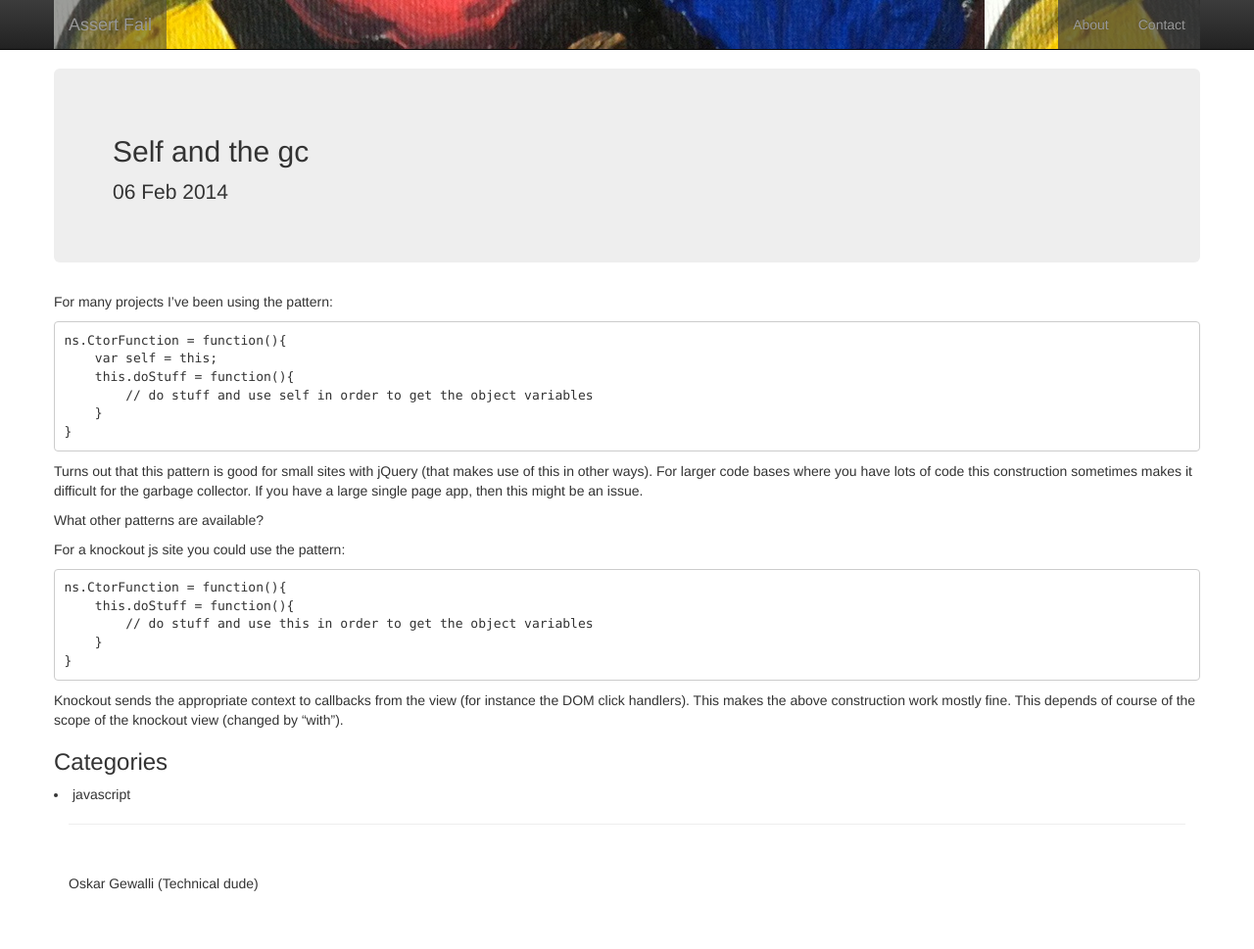
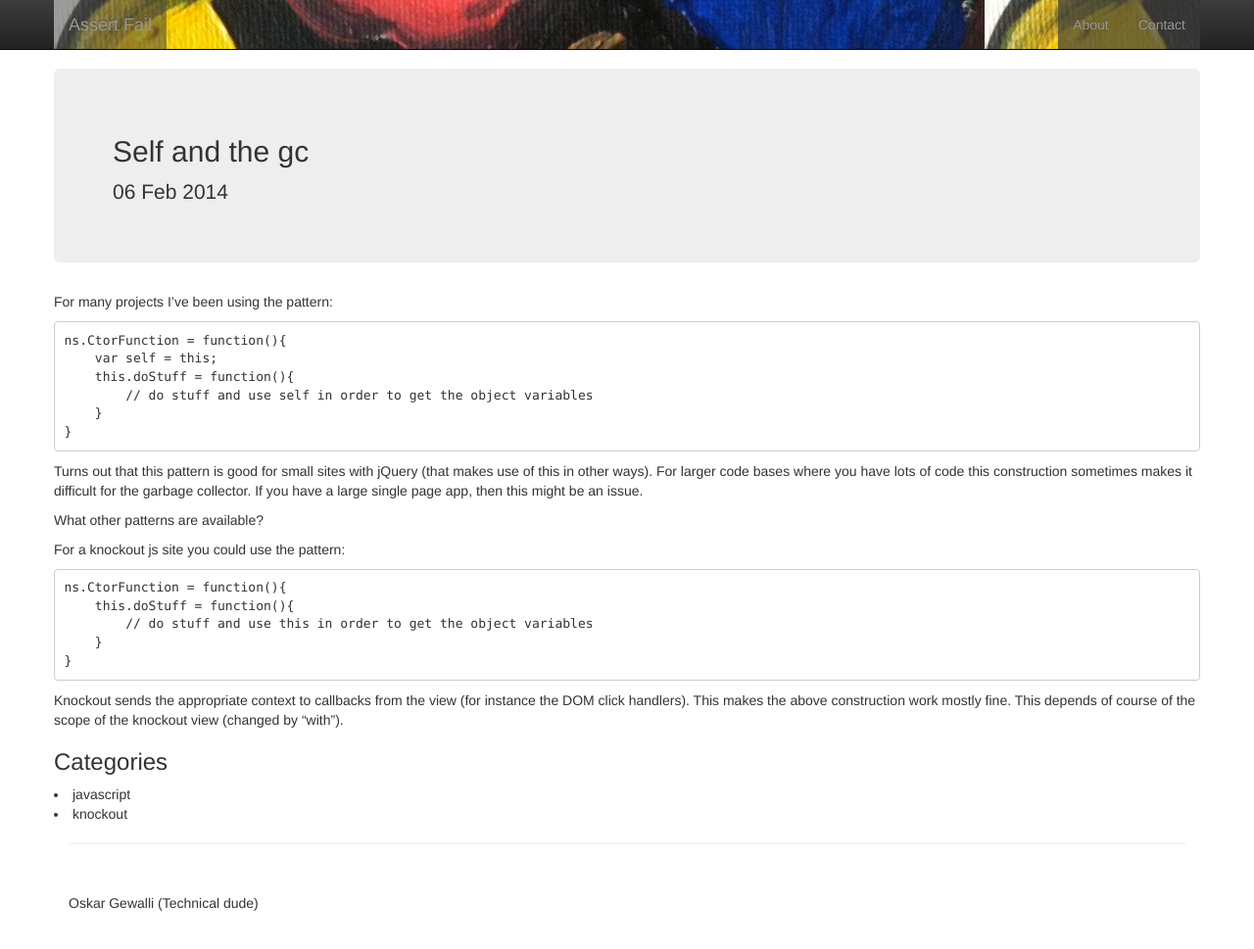
Before and after one commit to wallymathieu/assertfail, a Jekyll site: the page built from _posts/2014-02-06-self-and-the-gc.markdown, in a window 1280 px wide and 972 px high. Shown: the top 969 px of the window at 98% size. Built offline with Jekyll 4.4.1, drawn with Linux system fonts in a browser that asks for light colours; Markdown is read by kramdown in place of the engine named in the settings.

Commit message:
Small changes

```diff
--- /dev/null
+++ b/Gemfile
@@ -0,0 +1,3 @@
+source 'https://rubygems.org'
+gem 'jekyll'
+gem 'glynn'
--- a/_posts/2014-02-06-self-and-the-gc.markdown
+++ b/_posts/2014-02-06-self-and-the-gc.markdown
@@ -2,7 +2,7 @@
 layout: post
 title:  "Self and the gc"
 date: 2014-02-06T18:59:00+01:00
-categories: javascript
+categories: javascript knockout
 ---
 
 For many projects I've been using the pattern:
```
Also changed, not shown: Gemfile.lock (added), 1 other file.
